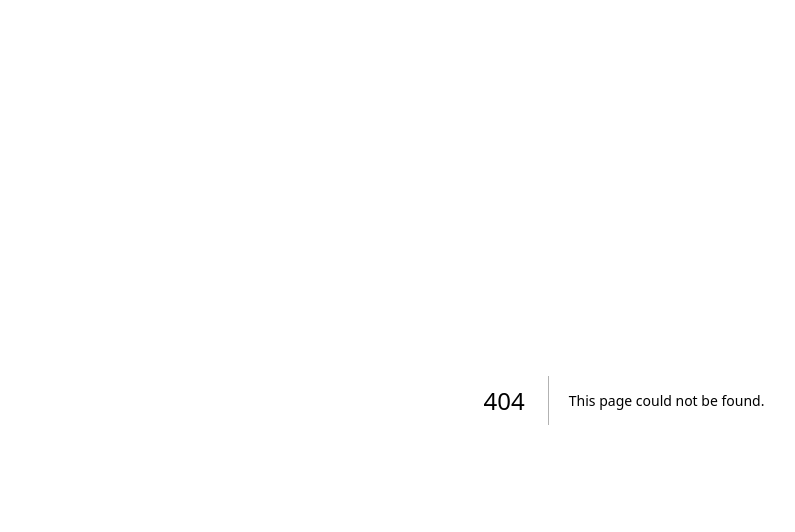
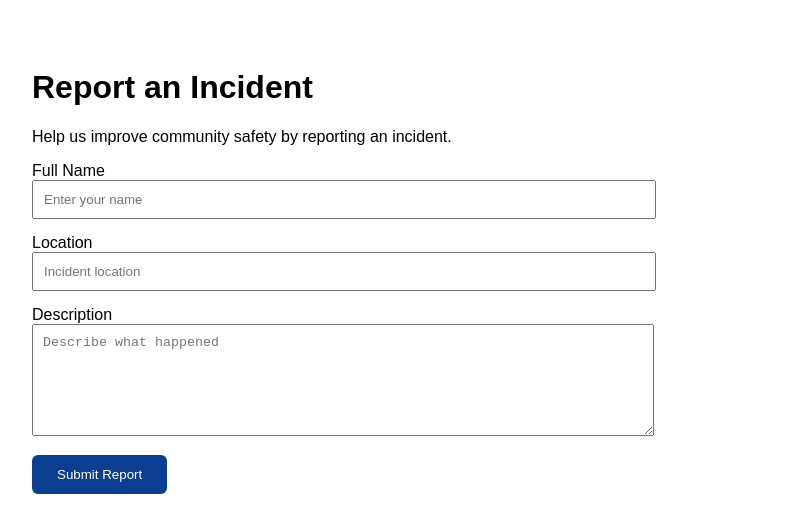
Before and after one commit to calein75-source/safe-communities-network, a Next.js app: page /app/report in a window 1280 px wide. Before the commit this address had no page. Shown: the top 532 px of the page, without its empty margins (16-811 px from the left). Built offline with nearby package versions, Linux system fonts and the light colour scheme.

Commit message:
Create page.js

```diff
--- /dev/null
+++ b/app/app/report/page.js
@@ -0,0 +1,47 @@
+export default function Report() {
+  return (
+    <main style={{ padding: "40px", fontFamily: "Arial, sans-serif" }}>
+      <h1>Report an Incident</h1>
+
+      <p>
+        Help us improve community safety by reporting an incident.
+      </p>
+
+      <form style={{ maxWidth: "600px" }}>
+        <label>Full Name</label><br />
+        <input
+          type="text"
+          placeholder="Enter your name"
+          style={{ width: "100%", padding: "10px", marginBottom: "15px" }}
+        />
+
+        <label>Location</label><br />
+        <input
+          type="text"
+          placeholder="Incident location"
+          style={{ width: "100%", padding: "10px", marginBottom: "15px" }}
+        />
+
+        <label>Description</label><br />
+        <textarea
+          placeholder="Describe what happened"
+          rows="6"
+          style={{ width: "100%", padding: "10px", marginBottom: "15px" }}
+        ></textarea>
+
+        <button
+          style={{
+            padding: "12px 25px",
+            background: "#0B3D91",
+            color: "white",
+            border: "none",
+            borderRadius: "6px",
+            cursor: "pointer"
+          }}
+        >
+          Submit Report
+        </button>
+      </form>
+    </main>
+  );
+            }
```
